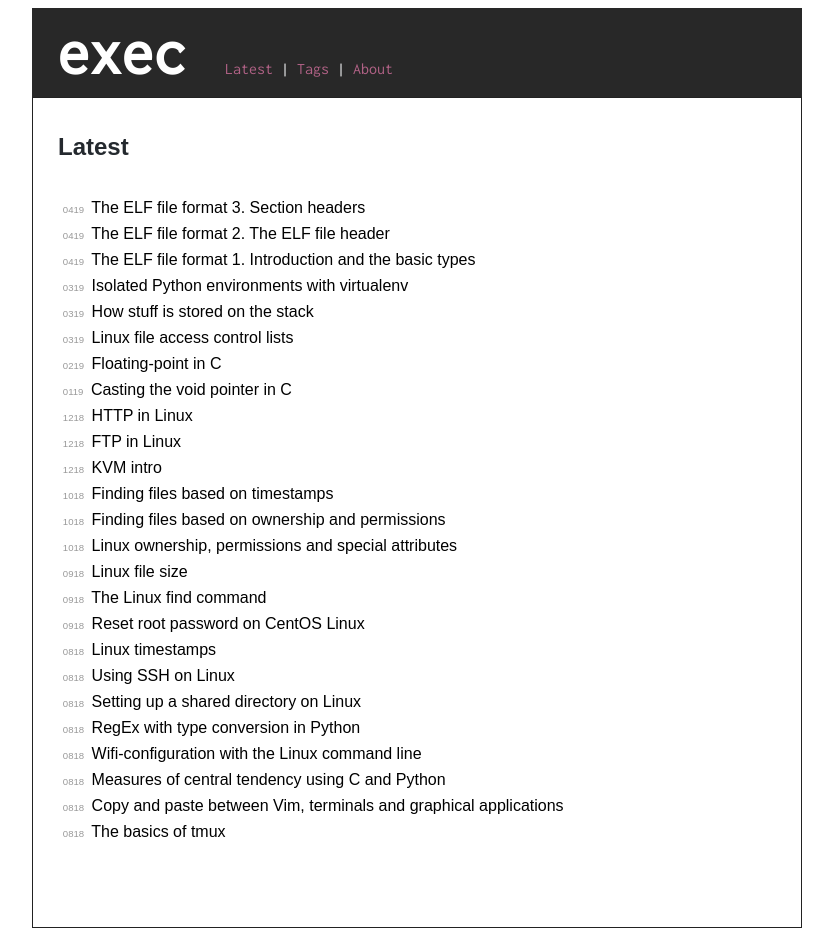
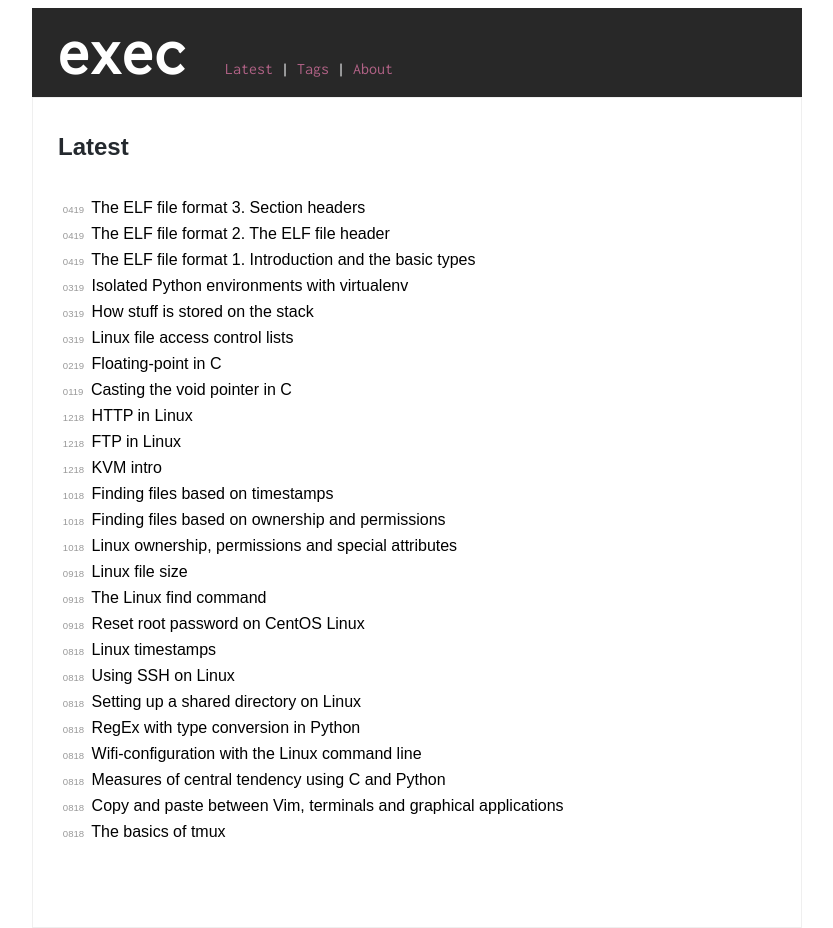
Before and after one commit to execas/execas.github.io, a Jekyll site: the page built from index.html, in a window 1280 px wide. Shown: the whole page, without its empty margins (223-1056 px from the left). Built offline with Jekyll 4.4.1, drawn with Linux system fonts in a browser that asks for light colours.

Commit message:
Update execas.css

```diff
--- a/css/execas.css
+++ b/css/execas.css
@@ -17,7 +17,7 @@ body {
      max-width: 718px;
      background-color: #ffffff;
      margin: 0 auto;
-     border: 1px solid #222222;
+     border: 1px solid #efefef;
 }
 
 img {
```
